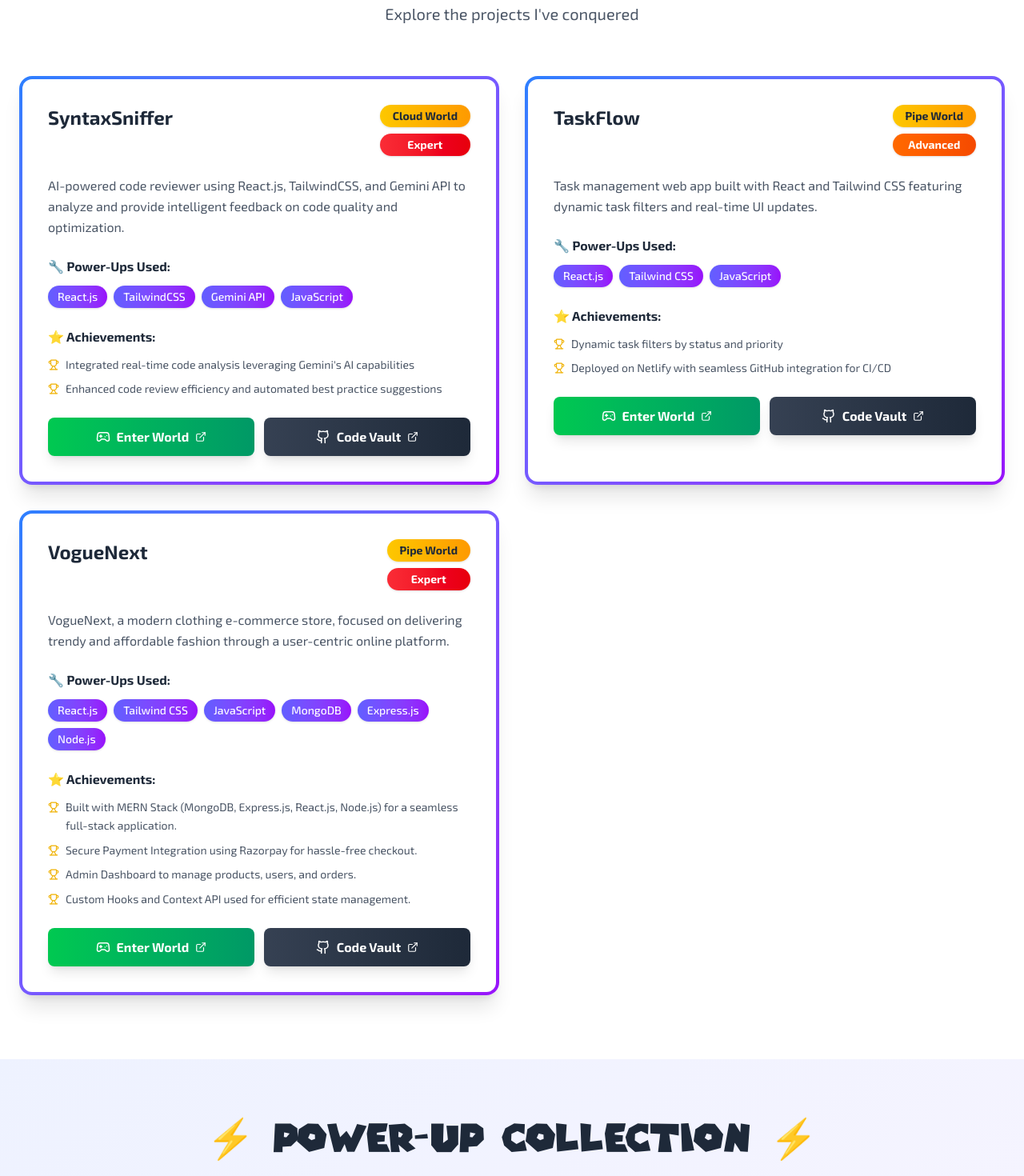
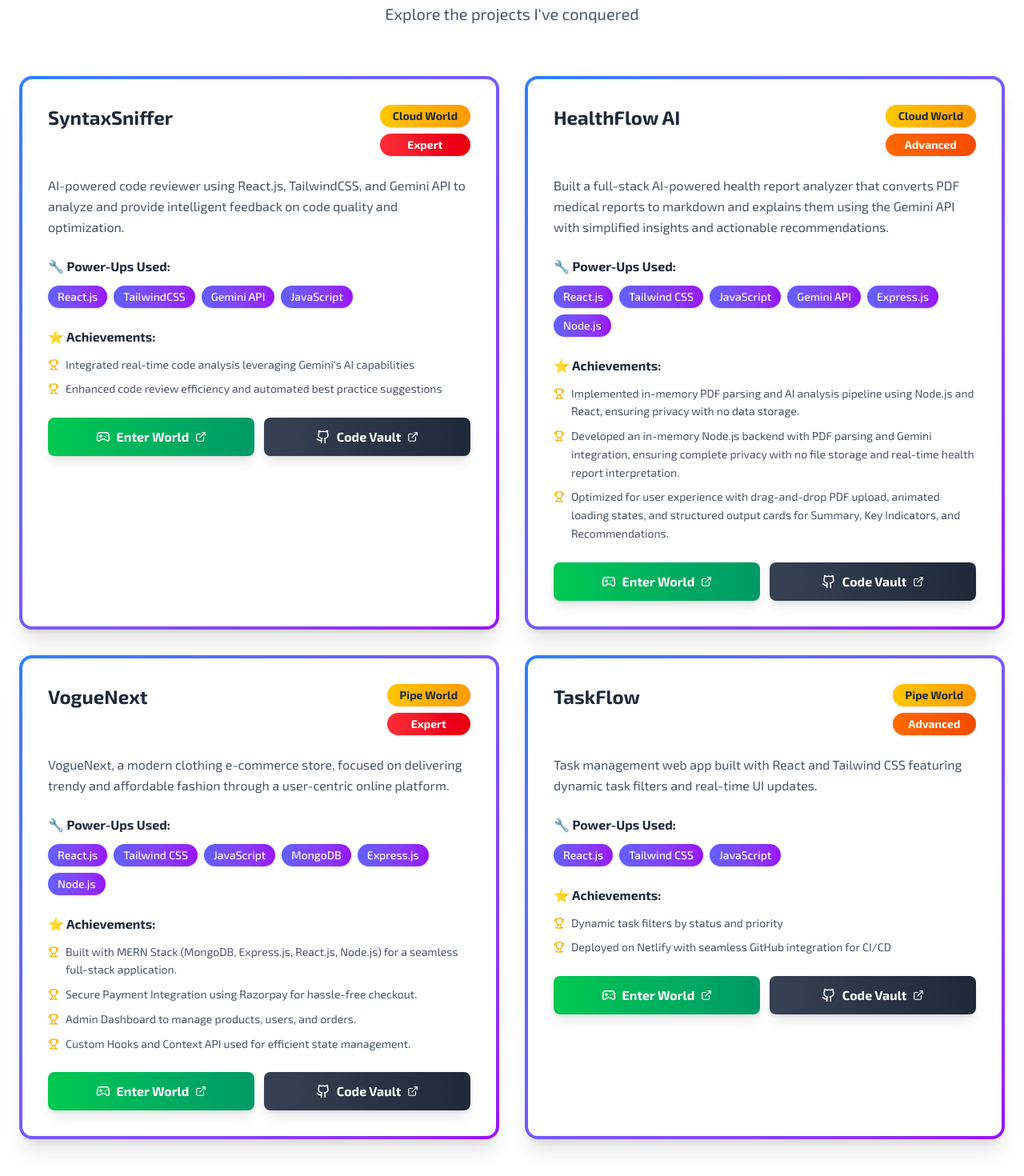
Before and after one commit to jindal07/harsh-jindal, a React (Vite) app: page / in a window 1280 px wide. Shown: the part 4160-5630 px from the top of the page at 80% size. Built offline with nearby package versions, Linux system fonts and the light colour scheme.

Commit message:
Update Projects component with new project details and improved formatting

```diff
--- a/src/components/Projects.jsx
+++ b/src/components/Projects.jsx
@@ -1,49 +1,84 @@
-import React from 'react';
-import { ExternalLink, Gamepad2, Trophy, Github } from 'lucide-react';
+import React from "react";
+import { ExternalLink, Gamepad2, Trophy, Github } from "lucide-react";
 
 const Projects = () => {
   const projects = [
     {
       title: "SyntaxSniffer",
-      description: "AI-powered code reviewer using React.js, TailwindCSS, and Gemini API to analyze and provide intelligent feedback on code quality and optimization.",
+      description:
+        "AI-powered code reviewer using React.js, TailwindCSS, and Gemini API to analyze and provide intelligent feedback on code quality and optimization.",
       technologies: ["React.js", "TailwindCSS", "Gemini API", "JavaScript"],
       link: "https://syntax-sniffer.netlify.app/",
       github: "https://github.com/jindal07/SyntaxSniffer",
       highlights: [
         "Integrated real-time code analysis leveraging Gemini's AI capabilities",
-        "Enhanced code review efficiency and automated best practice suggestions"
+        "Enhanced code review efficiency and automated best practice suggestions",
       ],
       world: "Cloud World",
-      difficulty: "Expert"
+      difficulty: "Expert",
     },
     {
-      title: "TaskFlow",
-      description: "Task management web app built with React and Tailwind CSS featuring dynamic task filters and real-time UI updates.",
-      technologies: ["React.js", "Tailwind CSS", "JavaScript"],
-      link: "https://taskflow01.netlify.app/",
-      github: "https://github.com/jindal07/TaskFlow",
+      title: "HealthFlow AI",
+      description:
+        "Built a full-stack AI-powered health report analyzer that converts PDF medical reports to markdown and explains them using the Gemini API with simplified insights and actionable recommendations.",
+      technologies: [
+        "React.js",
+        "Tailwind CSS",
+        "JavaScript",
+        "Gemini API",
+        "Express.js",
+        "Node.js",
+      ],
+      link: "https://health-flow.netlify.app/",
+      github: "https://github.com/jindal07/healthFlowAI",
       highlights: [
-        "Dynamic task filters by status and priority",
-        "Deployed on Netlify with seamless GitHub integration for CI/CD"
+        " Implemented in-memory PDF parsing and AI analysis pipeline using Node.js and React, ensuring privacy with no data storage.",
+        "Developed an in-memory Node.js backend with PDF parsing and Gemini integration, ensuring complete privacy with no file storage and real-time health report interpretation.",
+        "Optimized for user experience with drag-and-drop PDF upload, animated loading states, and structured output cards for Summary, Key Indicators, and Recommendations.",
+
       ],
-      world: "Pipe World",
-      difficulty: "Advanced"
+      world: "Cloud World",
+      difficulty: "Advanced",
     },
+
     {
       title: "VogueNext",
-      description: "VogueNext, a modern clothing e-commerce store, focused on delivering trendy and affordable fashion through a user-centric online platform.",
-      technologies: ["React.js", "Tailwind CSS", "JavaScript","MongoDB", "Express.js" ,"Node.js"],
+      description:
+        "VogueNext, a modern clothing e-commerce store, focused on delivering trendy and affordable fashion through a user-centric online platform.",
+      technologies: [
+        "React.js",
+        "Tailwind CSS",
+        "JavaScript",
+        "MongoDB",
+        "Express.js",
+        "Node.js",
+      ],
 
       github: "https://github.com/jindal07/vogueNext",
       highlights: [
         "Built with MERN Stack (MongoDB, Express.js, React.js, Node.js) for a seamless full-stack application.",
         "Secure Payment Integration using Razorpay for hassle-free checkout.",
         "Admin Dashboard to manage products, users, and orders.",
-        'Custom Hooks and Context API used for efficient state management.'
+        "Custom Hooks and Context API used for efficient state management.",
       ],
       world: "Pipe World",
-      difficulty: "Expert"
-    }
+      difficulty: "Expert",
+    },
+    {
+      title: "TaskFlow",
+      description:
+        "Task management web app built with React and Tailwind CSS featuring dynamic task filters and real-time UI updates.",
+      technologies: ["React.js", "Tailwind CSS", "JavaScript"],
+      link: "https://taskflow01.netlify.app/",
+      github: "https://github.com/jindal07/TaskFlow",
+      highlights: [
+        "Dynamic task filters by status and priority",
+        "Deployed on Netlify with seamless GitHub integration for CI/CD",
+      ],
+      world: "Pipe World",
+      difficulty: "Advanced",
+    },
+
   ];
 
   return (
@@ -53,24 +88,33 @@ const Projects = () => {
           <h2 className="head text-3xl sm:text-4xl md:text-5xl font-bold text-gray-800 dark:text-white mb-4">
             🎮 Game Worlds 🎮
           </h2>
-          <p className="text-lg sm:text-xl text-gray-600 dark:text-gray-300">Explore the projects I've conquered</p>
+          <p className="text-lg sm:text-xl text-gray-600 dark:text-gray-300">
+            Explore the projects I've conquered
+          </p>
         </div>
 
         <div className="grid lg:grid-cols-2 gap-6 sm:gap-8">
           {projects.map((project, index) => (
-            <div key={index} className="bg-gradient-to-br from-blue-500 to-purple-600 p-1 rounded-2xl shadow-xl">
+            <div
+              key={index}
+              className="bg-gradient-to-br from-blue-500 to-purple-600 p-1 rounded-2xl shadow-xl"
+            >
               <div className="bg-white dark:bg-gray-700 p-6 sm:p-8 rounded-xl h-full">
                 <div className="flex flex-col sm:flex-row items-start justify-between mb-6 space-y-4 sm:space-y-0">
-                  <h3 className="text-xl sm:text-2xl font-bold text-gray-800 dark:text-white pr-0 sm:pr-4">{project.title}</h3>
+                  <h3 className="text-xl sm:text-2xl font-bold text-gray-800 dark:text-white pr-0 sm:pr-4">
+                    {project.title}
+                  </h3>
                   <div className="flex flex-row sm:flex-col space-x-2 sm:space-x-0 sm:space-y-2 w-full sm:w-auto justify-start sm:justify-end">
                     <span className="bg-gradient-to-r from-yellow-400 to-amber-500 text-gray-800 px-3 sm:px-4 py-1 rounded-full text-xs sm:text-sm font-bold shadow-sm text-center whitespace-nowrap">
                       {project.world}
                     </span>
-                    <span className={`px-3 sm:px-4 py-1 rounded-full text-xs sm:text-sm font-bold shadow-sm text-center whitespace-nowrap ${
-                      project.difficulty === 'Expert'
-                        ? 'bg-gradient-to-r from-red-500 to-red-600 text-white'
-                        : 'bg-gradient-to-r from-orange-500 to-orange-600 text-white'
-                    }`}>
+                    <span
+                      className={`px-3 sm:px-4 py-1 rounded-full text-xs sm:text-sm font-bold shadow-sm text-center whitespace-nowrap ${
+                        project.difficulty === "Expert"
+                          ? "bg-gradient-to-r from-red-500 to-red-600 text-white"
+                          : "bg-gradient-to-r from-orange-500 to-orange-600 text-white"
+                      }`}
+                    >
                       {project.difficulty}
                     </span>
                   </div>
@@ -81,10 +125,15 @@ const Projects = () => {
                 </p>
 
                 <div className="mb-6">
-                  <h4 className="font-bold text-gray-800 dark:text-white mb-3 text-sm sm:text-base">🔧 Power-Ups Used:</h4>
+                  <h4 className="font-bold text-gray-800 dark:text-white mb-3 text-sm sm:text-base">
+                    🔧 Power-Ups Used:
+                  </h4>
                   <div className="flex flex-wrap gap-2">
                     {project.technologies.map((tech, idx) => (
-                      <span key={idx} className="bg-gradient-to-r from-indigo-500 to-purple-600 text-white px-2 sm:px-3 py-1 rounded-full text-xs sm:text-sm font-medium shadow-sm">
+                      <span
+                        key={idx}
+                        className="bg-gradient-to-r from-indigo-500 to-purple-600 text-white px-2 sm:px-3 py-1 rounded-full text-xs sm:text-sm font-medium shadow-sm"
+                      >
                         {tech}
                       </span>
                     ))}
@@ -92,11 +141,19 @@ const Projects = () => {
                 </div>
 
                 <div className="mb-6">
-                  <h4 className="font-bold text-gray-800 dark:text-white mb-3 text-sm sm:text-base">⭐ Achievements:</h4>
+                  <h4 className="font-bold text-gray-800 dark:text-white mb-3 text-sm sm:text-base">
+                    ⭐ Achievements:
+                  </h4>
                   <ul className="space-y-2">
                     {project.highlights.map((highlight, idx) => (
-                      <li key={idx} className="text-xs sm:text-sm text-gray-600 dark:text-gray-300 flex items-start leading-relaxed">
-                        <Trophy className="text-yellow-500 mr-2 mt-1 flex-shrink-0" size={14} />
+                      <li
+                        key={idx}
+                        className="text-xs sm:text-sm text-gray-600 dark:text-gray-300 flex items-start leading-relaxed"
+                      >
+                        <Trophy
+                          className="text-yellow-500 mr-2 mt-1 flex-shrink-0"
+                          size={14}
+                        />
                         <span>{highlight}</span>
                       </li>
                     ))}
```
